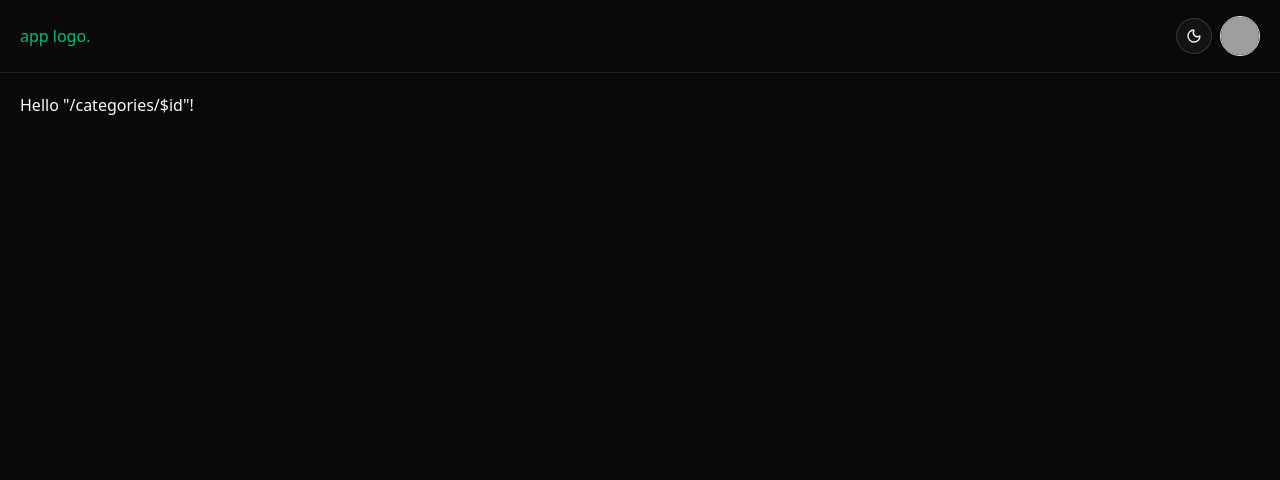
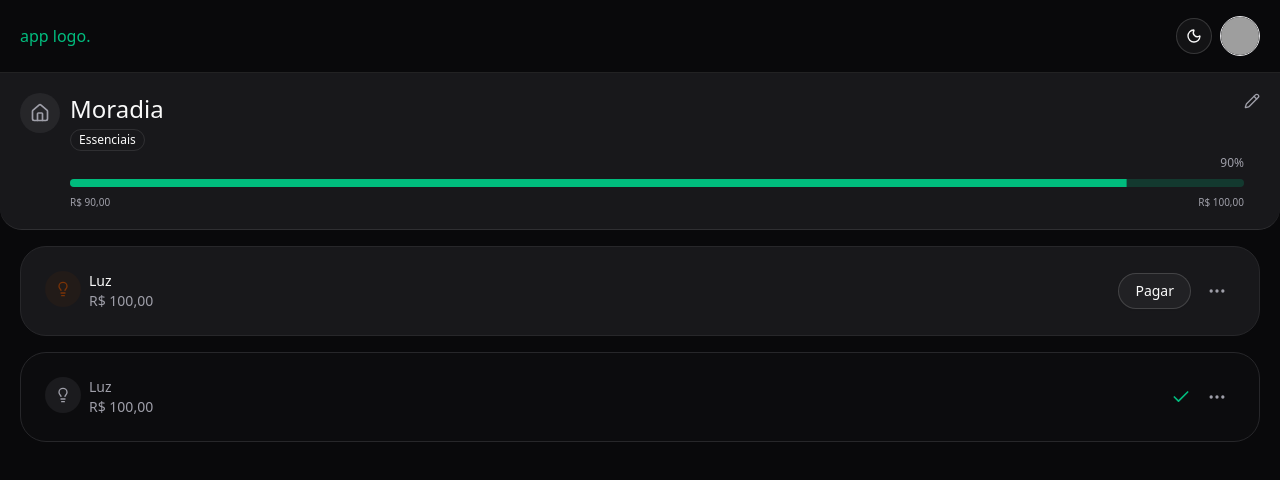
Before and after one commit to keyyuwan/budget, a React (Vite) app: page /budget-categories/1 in a window 1280 px wide. Shown: the top 480 px of the page. Built offline with nearby package versions, Linux system fonts and the light colour scheme; grey boxes are pictures that could not be loaded.

Commit message:
feat: budget categories page

```diff
--- /dev/null
+++ b/src/components/app/container/index.tsx
@@ -0,0 +1,10 @@
+import { cn } from "@/lib/utils";
+
+interface ContainerProps {
+  children: React.ReactNode;
+  className?: string;
+}
+
+export function Container({ children, className }: ContainerProps) {
+  return <div className={cn("p-5", className)}>{children}</div>;
+}
--- /dev/null
+++ b/src/components/ui/badge.tsx
@@ -0,0 +1,46 @@
+import * as React from "react"
+import { Slot } from "@radix-ui/react-slot"
+import { cva, type VariantProps } from "class-variance-authority"
+
+import { cn } from "@/lib/utils"
+
+const badgeVariants = cva(
+  "inline-flex items-center justify-center rounded-full border px-2 py-0.5 text-xs font-medium w-fit whitespace-nowrap shrink-0 [&>svg]:size-3 gap-1 [&>svg]:pointer-events-none focus-visible:border-ring focus-visible:ring-ring/50 focus-visible:ring-[3px] aria-invalid:ring-destructive/20 dark:aria-invalid:ring-destructive/40 aria-invalid:border-destructive transition-[color,box-shadow] overflow-hidden",
+  {
+    variants: {
+      variant: {
+        default:
+          "border-transparent bg-primary text-primary-foreground [a&]:hover:bg-primary/90",
+        secondary:
+          "border-transparent bg-secondary text-secondary-foreground [a&]:hover:bg-secondary/90",
+        destructive:
+          "border-transparent bg-destructive text-white [a&]:hover:bg-destructive/90 focus-visible:ring-destructive/20 dark:focus-visible:ring-destructive/40 dark:bg-destructive/60",
+        outline:
+          "text-foreground [a&]:hover:bg-accent [a&]:hover:text-accent-foreground",
+      },
+    },
+    defaultVariants: {
+      variant: "default",
+    },
+  }
+)
+
+function Badge({
+  className,
+  variant,
+  asChild = false,
+  ...props
+}: React.ComponentProps<"span"> &
+  VariantProps<typeof badgeVariants> & { asChild?: boolean }) {
+  const Comp = asChild ? Slot : "span"
+
+  return (
+    <Comp
+      data-slot="badge"
+      className={cn(badgeVariants({ variant }), className)}
+      {...props}
+    />
+  )
+}
+
+export { Badge, badgeVariants }
--- a/src/routes/__root.tsx
+++ b/src/routes/__root.tsx
@@ -9,7 +9,7 @@ const RootLayout = () => (
     <div className="flex h-screen flex-col">
       <Header />
 
-      <main className="p-5">
+      <main>
         <Outlet />
       </main>
     </div>
--- a/src/routes/budget-categories.$id.tsx
+++ b/src/routes/budget-categories.$id.tsx
@@ -1,9 +1,99 @@
+import { Container } from "@/components/app/container";
+import { Badge } from "@/components/ui/badge";
+import { Button } from "@/components/ui/button";
+import { Card, CardContent } from "@/components/ui/card";
+import { Progress } from "@/components/ui/progress";
 import { createFileRoute } from "@tanstack/react-router";
+import {
+  CheckIcon,
+  EllipsisIcon,
+  HouseIcon,
+  LightbulbIcon,
+  PencilIcon,
+} from "lucide-react";
 
 export const Route = createFileRoute("/budget-categories/$id")({
   component: RouteComponent,
 });
 
 function RouteComponent() {
-  return <div>Hello "/categories/$id"!</div>;
+  return (
+    <div className="flex flex-col gap-4">
+      <div className="rounded-b-3xl border-b bg-card">
+        <Container className="flex items-start justify-between">
+          <div className="flex w-full items-start gap-2.5">
+            <div className="flex size-10 items-center justify-center rounded-full bg-zinc-400/10">
+              <HouseIcon className="size-5 text-muted-foreground" />
+            </div>
+
+            <div className="flex flex-1 flex-col gap-1">
+              <h1 className="text-2xl font-medium">Moradia</h1>
+              <Badge variant="outline">Essenciais</Badge>
+              <div className="flex flex-1 flex-col gap-2">
+                <span className="text-right text-xs text-muted-foreground">
+                  90%
+                </span>
+                <Progress value={90} />
+                <div className="flex items-center justify-between">
+                  <span className="text-xxs text-muted-foreground">
+                    R$ 90,00
+                  </span>
+                  <span className="text-xxs text-muted-foreground">
+                    R$ 100,00
+                  </span>
+                </div>
+              </div>
+            </div>
+          </div>
+          <button aria-label="Editar" className="text-muted-foreground">
+            <PencilIcon className="size-4" />
+          </button>
+        </Container>
+      </div>
+
+      <div className="flex flex-col gap-4 px-5">
+        <Card>
+          <CardContent className="flex items-center justify-between">
+            <div className="flex items-start gap-2">
+              <div className="flex size-9 items-center justify-center rounded-full bg-warning/10">
+                <LightbulbIcon className="size-4 text-warning" />
+              </div>
+              <div className="flex flex-col">
+                <span className="text-sm font-medium">Luz</span>
+                <span className="text-sm text-muted-foreground">R$ 100,00</span>
+              </div>
+            </div>
+            <div className="flex items-center gap-2">
+              <Button variant="outline">Pagar</Button>
+              <Button variant="ghost" size="icon" aria-label="Editar">
+                <EllipsisIcon className="size-5 text-muted-foreground" />
+              </Button>
+            </div>
+          </CardContent>
+        </Card>
+
+        <Card className="bg-muted/10">
+          <CardContent className="flex items-center justify-between">
+            <div className="flex items-start gap-2">
+              <div className="flex size-9 items-center justify-center rounded-full bg-muted-foreground/10">
+                <LightbulbIcon className="size-4 text-muted-foreground" />
+              </div>
+              <div className="flex flex-col">
+                <span className="text-sm font-medium text-muted-foreground">
+                  Luz
+                </span>
+                <span className="text-sm text-muted-foreground">R$ 100,00</span>
+              </div>
+            </div>
+            <div className="flex items-center gap-2">
+              <CheckIcon className="size-5 text-primary" />
+              <Button variant="ghost" size="icon" aria-label="Editar">
+                <EllipsisIcon className="size-5 text-muted-foreground" />
+              </Button>
+            </div>
+          </CardContent>
+        </Card>
+      </div>
+    </div>
+  );
 }
--- a/src/routes/essentials.tsx
+++ b/src/routes/essentials.tsx
@@ -1,3 +1,4 @@
+import { Container } from "@/components/app/container";
 import { createFileRoute } from "@tanstack/react-router";
 
 export const Route = createFileRoute("/essentials")({
@@ -5,5 +6,9 @@ export const Route = createFileRoute("/essentials")({
 });
 
 function RouteComponent() {
-  return <div>Hello "/essentials"!</div>;
+  return (
+    <Container>
+      <div>Hello "/essentials"!</div>
+    </Container>
+  );
 }
--- a/src/routes/expenses.tsx
+++ b/src/routes/expenses.tsx
@@ -1,4 +1,5 @@
 import { BudgetCategoryCard } from "@/components/app/budget-category-card";
+import { Container } from "@/components/app/container";
 import { FinancialSummaryCard } from "@/components/app/financial-summary-card";
 import { createFileRoute } from "@tanstack/react-router";
 import {
@@ -22,6 +23,7 @@ export const Route = createFileRoute("/expenses")({
 
 function RouteComponent() {
   return (
+    <Container>
       <div className="relative flex flex-1 flex-col gap-4">
         <h1 className="text-2xl font-bold">Saídas</h1>
 
@@ -140,5 +142,6 @@ function RouteComponent() {
           </div>
         </div>
       </div>
+    </Container>
   );
 }
--- a/src/routes/incomes.tsx
+++ b/src/routes/incomes.tsx
@@ -1,4 +1,5 @@
 import { BudgetCategoryCard } from "@/components/app/budget-category-card";
+import { Container } from "@/components/app/container";
 import { FinancialSummaryCard } from "@/components/app/financial-summary-card";
 import { createFileRoute } from "@tanstack/react-router";
 import {
@@ -14,6 +15,7 @@ export const Route = createFileRoute("/incomes")({
 
 function RouteComponent() {
   return (
+    <Container>
       <div className="relative flex flex-1 flex-col gap-4">
         <h1 className="text-2xl font-bold">Entradas</h1>
 
@@ -47,12 +49,13 @@ function RouteComponent() {
               title="Software Dev."
               pendingAmount={6_000}
               totalAmount={12_000}
-            href="/"
               icon={CodeIcon}
               iconWrapperClassName="bg-zinc-400/10"
+              categoryId="1"
             />
           </div>
         </div>
       </div>
+    </Container>
   );
 }
--- a/src/routes/investments.tsx
+++ b/src/routes/investments.tsx
@@ -1,9 +1,14 @@
-import { createFileRoute } from '@tanstack/react-router'
+import { Container } from "@/components/app/container";
+import { createFileRoute } from "@tanstack/react-router";
 
-export const Route = createFileRoute('/investments')({
+export const Route = createFileRoute("/investments")({
   component: RouteComponent,
-})
+});
 
 function RouteComponent() {
-  return <div>Hello "/investments"!</div>
+  return (
+    <Container>
+      <div>Hello "/investments"!</div>
+    </Container>
+  );
 }
--- a/src/routes/non-essencials.tsx
+++ b/src/routes/non-essencials.tsx
@@ -1,9 +1,14 @@
-import { createFileRoute } from '@tanstack/react-router'
+import { Container } from "@/components/app/container";
+import { createFileRoute } from "@tanstack/react-router";
 
-export const Route = createFileRoute('/non-essencials')({
+export const Route = createFileRoute("/non-essencials")({
   component: RouteComponent,
-})
+});
 
 function RouteComponent() {
-  return <div>Hello "/non-essencials"!</div>
+  return (
+    <Container>
+      <div>Hello "/non-essencials"!</div>
+    </Container>
+  );
 }
```
Also changed, not shown: src/routes/index.tsx (+6 -3 lines), src/routes/payments.tsx (+13 -4 lines). Lines whose indentation alone changed are shown as unchanged.
